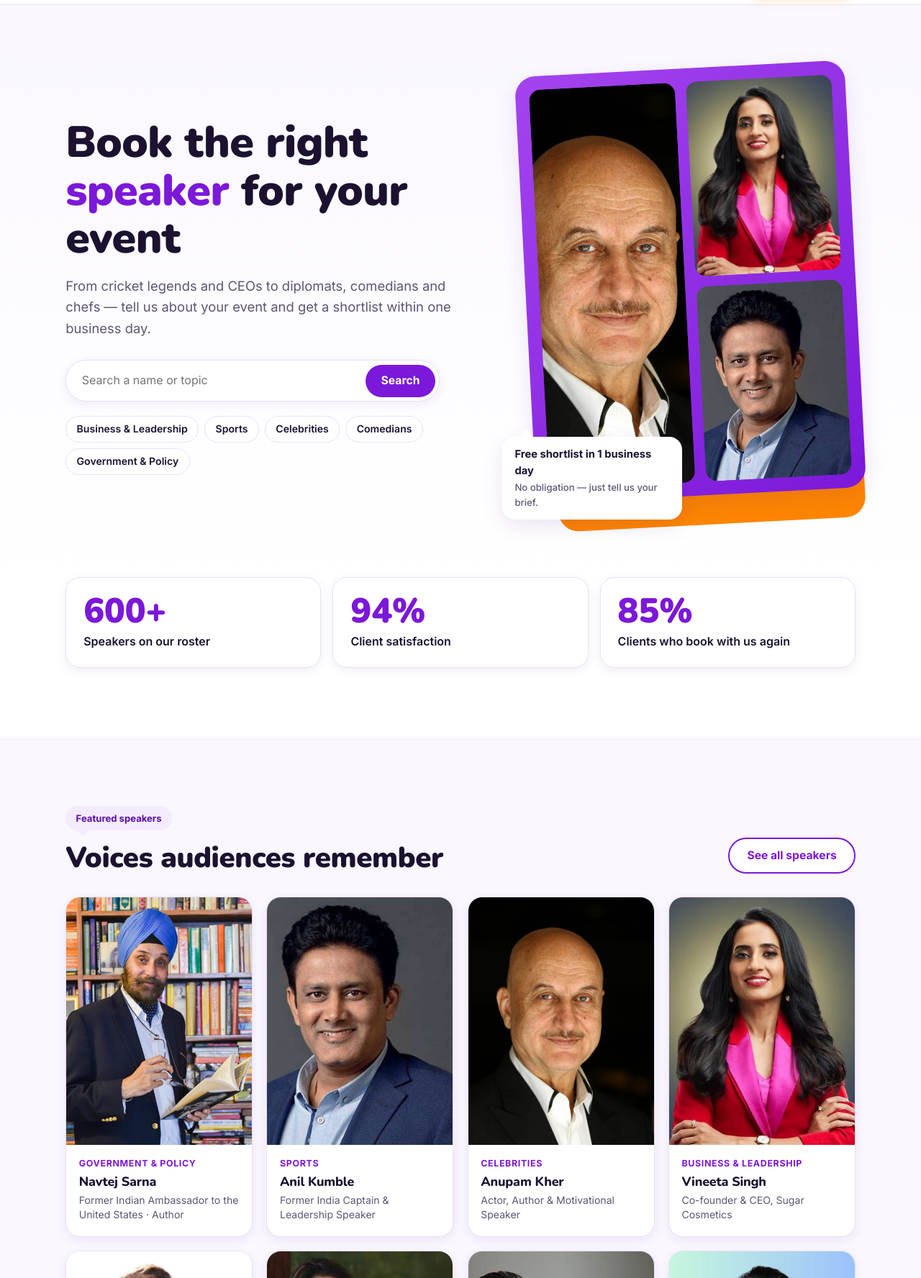
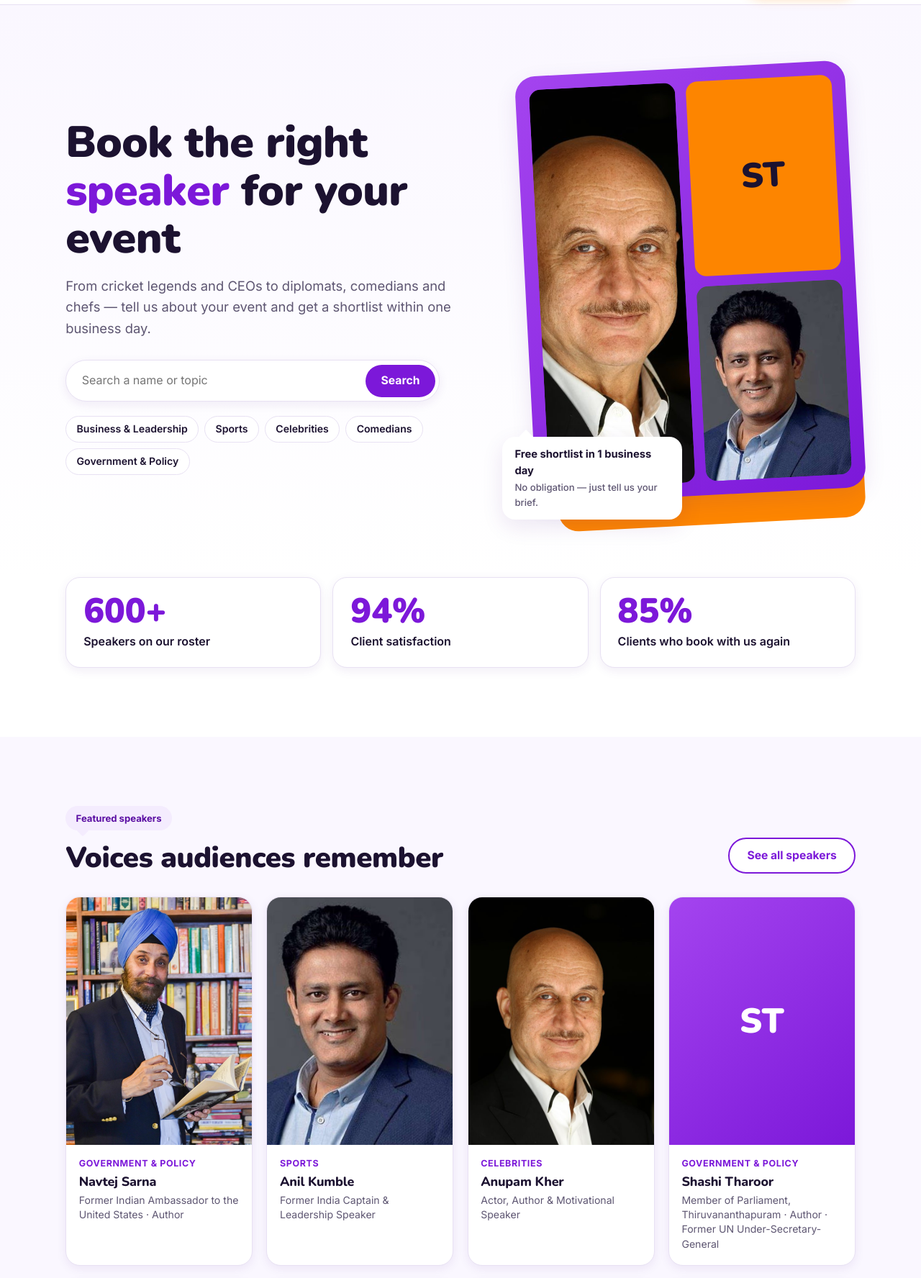
Before and after one commit to fareen-TVG/TVG-Fareen, a plain HTML site: page index.html in a window 1280 px wide. Shown: the part 65-1841 px from the top of the page at 72% size. Drawn offline with nearby package versions, Linux system fonts and the light colour scheme.

Commit message:
Feature Shashi Tharoor instead of Vineeta Singh on the home page
Hero collage falls back to an initials tile for speakers without a photo.

Co-Authored-By: Claude Opus 5.5 <noreply@anthropic.com>
Claude-Session: https://claude.ai/code/session_01JrPa6bckFVEaL4GzxcQMFh

```diff
--- a/css/styles.css
+++ b/css/styles.css
@@ -105,6 +105,7 @@ a:focus-visible, button:focus-visible, input:focus-visible, select:focus-visible
 .hero-card { position: relative; background: linear-gradient(140deg, var(--purple-light), var(--purple)); border-radius: 28px; padding: 1.2rem; box-shadow: var(--shadow); display: grid; grid-template-columns: 1fr 1fr; gap: 0.9rem; transform: rotate(-3deg); }
 .hero-card img { width: 100%; aspect-ratio: 3 / 4; object-fit: cover; object-position: center 20%; border-radius: 16px; }
 .hero-card img:first-child { grid-row: span 2; height: 100%; aspect-ratio: auto; }
+.hero-card .initials { aspect-ratio: 3 / 4; border-radius: 16px; background: var(--orange); color: var(--ink); }
 .hero-note { position: absolute; left: 0; bottom: 0.5rem; background: #fff; border-radius: 18px; padding: 0.8rem 1.1rem; box-shadow: var(--shadow); font-weight: 700; font-size: 0.92rem; max-width: 250px; }
 .hero-note::after { content: ''; position: absolute; left: 26px; top: -7px; width: 14px; height: 14px; background: #fff; transform: rotate(45deg); }
 .hero-note span { display: block; color: var(--muted); font-weight: 500; font-size: 0.82rem; }
--- a/index.html
+++ b/index.html
@@ -104,7 +104,7 @@
         <div class="hero-art" aria-hidden="false">
           <div class="hero-card">
             <img src="Images/speakers/anupam-kher.jpg" alt="Anupam Kher" fetchpriority="high" />
-            <img src="Images/speakers/vineeta-singh.jpg" alt="Vineeta Singh" />
+            <div class="initials" role="img" aria-label="Shashi Tharoor">ST</div>
             <img src="Images/speakers/anil-kumble.jpg" alt="Anil Kumble" />
           </div>
           <div class="hero-note">Free shortlist in 1 business day<span>No obligation — just tell us your brief.</span></div>
@@ -153,12 +153,12 @@
             <p class="roster-title">Actor, Author &amp; Motivational Speaker</p>
           </div>
         </a>
-        <a class="roster-card" href="speakers/vineeta-singh.html" data-topic="business-leadership">
-          <div class="roster-photo"><img class="roster-img" src="Images/speakers/vineeta-singh.jpg" alt="Vineeta Singh" loading="lazy" /></div>
+        <a class="roster-card" href="speakers/shashi-tharoor.html" data-topic="government-policy">
+          <div class="roster-photo"><div class="roster-img initials" aria-hidden="true">ST</div></div>
           <div class="roster-body">
-            <span class="roster-topic">Business &amp; Leadership</span>
-            <h3 class="roster-name">Vineeta Singh</h3>
-            <p class="roster-title">Co-founder &amp; CEO, Sugar Cosmetics</p>
+            <span class="roster-topic">Government &amp; Policy</span>
+            <h3 class="roster-name">Shashi Tharoor</h3>
+            <p class="roster-title">Member of Parliament, Thiruvananthapuram · Author · Former UN Under-Secretary-General</p>
           </div>
         </a>
         <a class="roster-card" href="speakers/jonty-rhodes.html" data-topic="sports">
```
Also changed, not shown: 1 other file.
